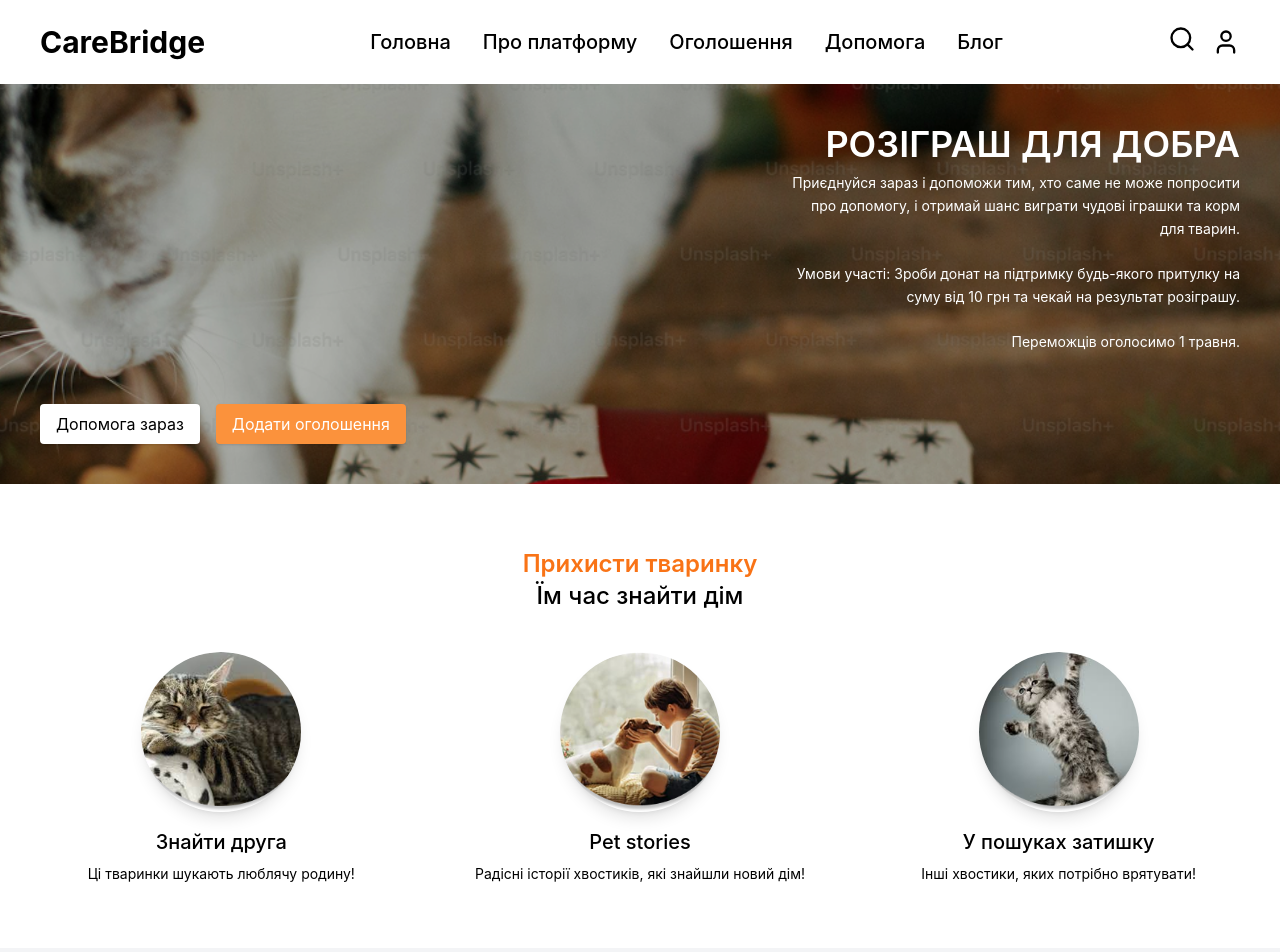
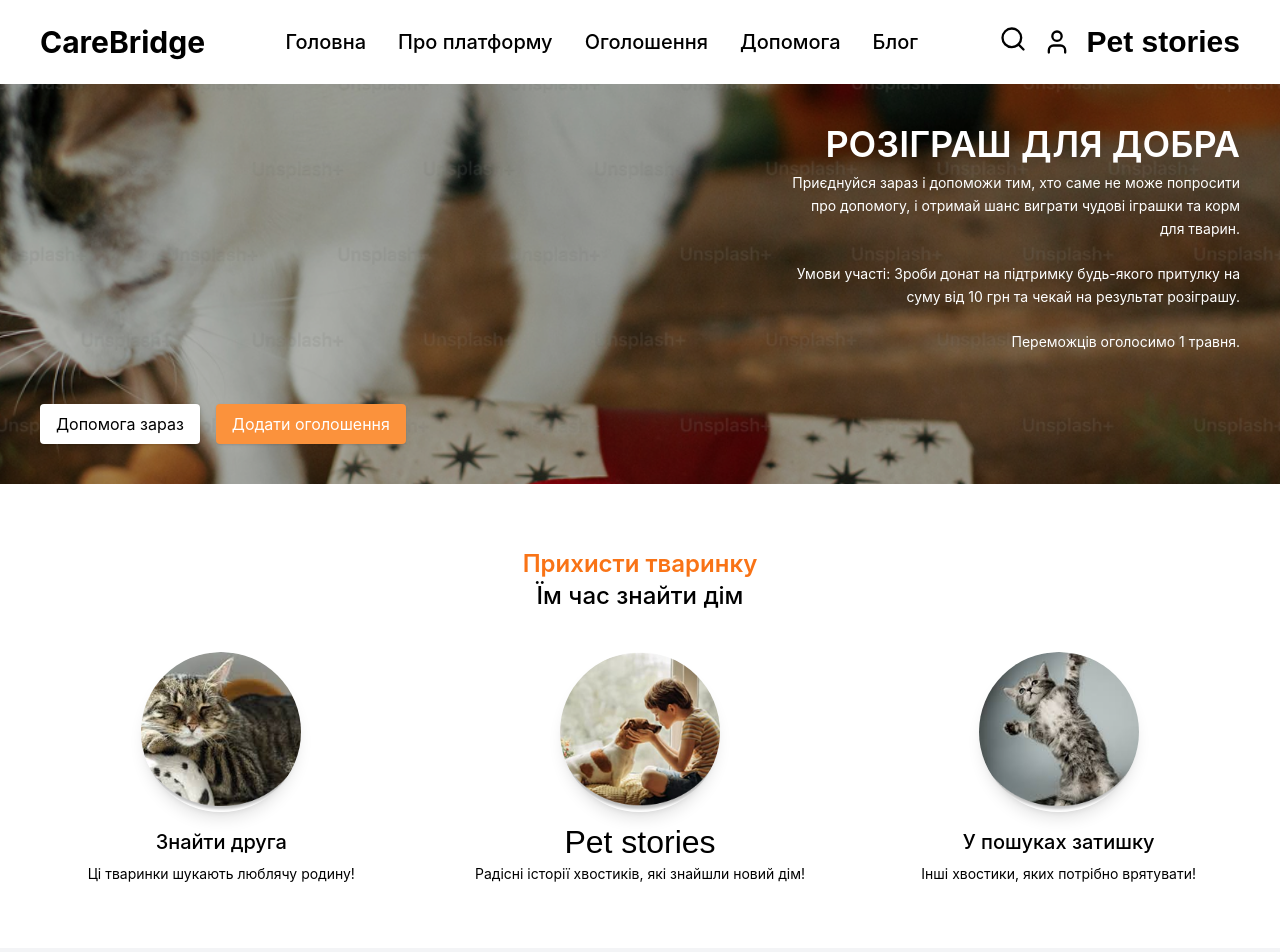
Before and after one commit to Viktoria-Kibit/CareBridge, a React (Create React App) app: page / in a window 1280 px wide. Shown: the top 952 px of the page. Built offline with nearby package versions, Linux system fonts and the light colour scheme.

Commit message:
fix: fix fonts #20

```diff
--- a/src/App.css
+++ b/src/App.css
@@ -2,6 +2,7 @@
 @tailwind base;
 @tailwind components;
 @tailwind utilities;
+
 .App {
   text-align: center;
 }
--- a/src/components/Header/Header.js
+++ b/src/components/Header/Header.js
@@ -60,6 +60,12 @@
           >
             <User className="w-7 h-7 cursor-pointer" />
           </Link>
+          <span
+            className="font-[Caveat] text-3xl font-bold"
+            style={{ fontFamily: "Kirang Haerang, sans-serif" }}
+          >
+            Pet stories
+          </span>
         </div>
       </div>
     </header>
--- a/src/components/HomePageComponents/FeaturesSection/FeaturesSection.js
+++ b/src/components/HomePageComponents/FeaturesSection/FeaturesSection.js
@@ -36,7 +36,6 @@
         Їм час знайти дім
       </h3>
 
-      {/* Центруємо блоки та зменшуємо відстань між ними */}
       <div className="grid grid-cols-1 md:grid-cols-3 gap-6 px-6 justify-items-center">
         {features.map((f, i) => (
           <div
@@ -49,7 +48,17 @@
               alt={f.title}
               className="w-40 h-40 rounded-full object-cover shadow-lg mb-4 transform group-hover:scale-110 transition duration-300"
             />
-            <h4 className="text-xl font-medium group-hover:underline transition duration-300">
+            <h4
+              className="text-xl font-medium group-hover:underline transition duration-300"
+              style={
+                f.title === "Pet stories"
+                  ? {
+                      fontFamily: "Kirang Haerang, sans-serif",
+                      fontSize: "2rem",
+                    }
+                  : {}
+              }
+            >
               {f.title}
             </h4>
             <p className="text-sm mt-2">{f.text}</p>
--- a/src/index.css
+++ b/src/index.css
@@ -1,6 +1,7 @@
 @tailwind base;
 @tailwind components;
 @tailwind utilities;
+@import url("https://fonts.googleapis.com/css2?family=Kirang+Haerang&display=swap");
 body {
   margin: 0;
   font-family: -apple-system, BlinkMacSystemFont, "Segoe UI", "Roboto", "Oxygen",
--- a/src/routes/AppRoutes.jsx
+++ b/src/routes/AppRoutes.jsx
@@ -2,7 +2,6 @@
 import Home from "../pages/Home/Home";
 import Header from "../components/Header/Header";
 import Footer from "../components/Footer/Footer";
-
 
 const AppRoutes = () => (
   <BrowserRouter>
```
